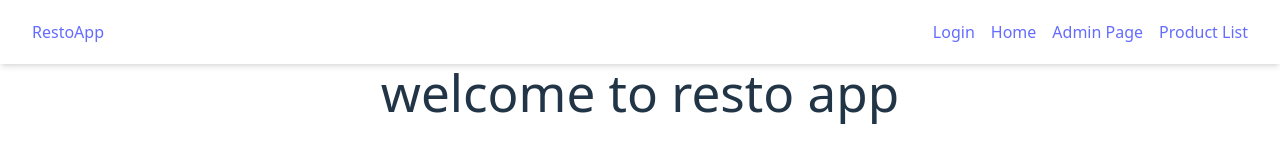
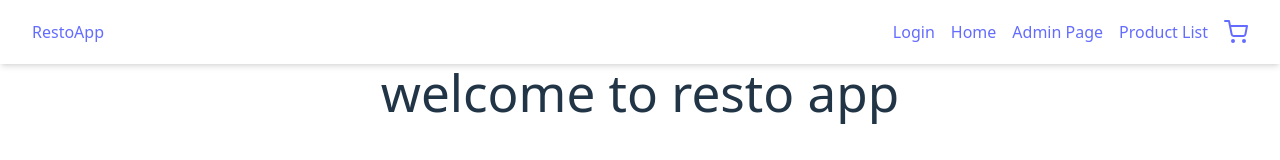
Before and after one commit to BR-64/restoapp_backend, a React (Vite) app: page / in a window 1280 px wide. Shown: the top 160 px of the page. Built offline with nearby package versions, Linux system fonts and the light colour scheme.

Commit message:
add cart icon

```diff
--- a/package.json
+++ b/package.json
@@ -14,6 +14,7 @@
     "express": "^5.1.0",
     "react": "^19.1.0",
     "react-dom": "^19.1.0",
+    "react-icons": "^5.5.0",
     "react-modal": "^3.16.3",
     "react-router-dom": "^7.6.0"
   },
--- a/src/nav/NavbarRes.jsx
+++ b/src/nav/NavbarRes.jsx
@@ -3,8 +3,13 @@ import { Link, useNavigate } from 'react-router-dom';
 import LogoutButton from '../components/LogoutButton';
 import { useAuth } from '../context/AuthContext.jsx';
 
+//icon
+import { FiShoppingCart } from 'react-icons/fi';
+import { useCart } from '../context/CartContext';
+
 const NavbarRes = () => {
   const { isLoggedIn } = useAuth();
+  const { cart } = useCart();
 
   const [isOpen, setIsOpen] = useState(false);
   // const isLoggedIn = !!localStorage.getItem('token');
@@ -35,6 +40,15 @@ const NavbarRes = () => {
             </Link>
             <Link to='/products' className='hover:text-gray-300'>
               Product List
+            </Link>
+            <Link to='/cart'>
+              <FiShoppingCart size={24} />
+              {/* Optional: show cart count */}
+              {cart?.length > 0 && (
+                <span className='relative -top-2 -right-2 bg-red-500 text-white text-xs w-5 h-5 flex items-center justify-center rounded-full'>
+                  {cart.length}
+                </span>
+              )}
             </Link>
             <LogoutButton />
           </div>
```
Also changed, not shown: 1 other file (tests, documents, lock files or other folders).
